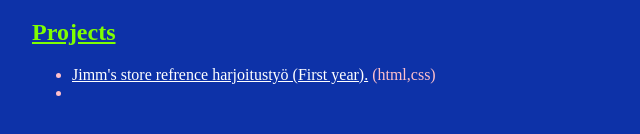
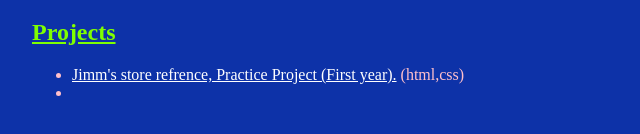
Before and after one commit to ZombiiCube/ohjelmointi-harjoitukset, a plain HTML site: page projektit/index.html in a window 1280 px wide. Shown: the part 144-278 px from the top of the page, 36-676 px from the left. Drawn offline with Linux system fonts and the light colour scheme.

Commit message:
Update3 index.html
turned links description into english

```diff
--- a/projektit/index.html
+++ b/projektit/index.html
@@ -14,7 +14,7 @@
 
   <ul class="lista">
     <li>
-      <a href="./html-kauppa/index.html">Jimm's store refrence harjoitustyö (First year).</a> (html,css)
+      <a href="./html-kauppa/index.html">Jimm's store refrence, Practice Project (First year).</a> (html,css)
     </li>
     <li>
       <a href="">
```
